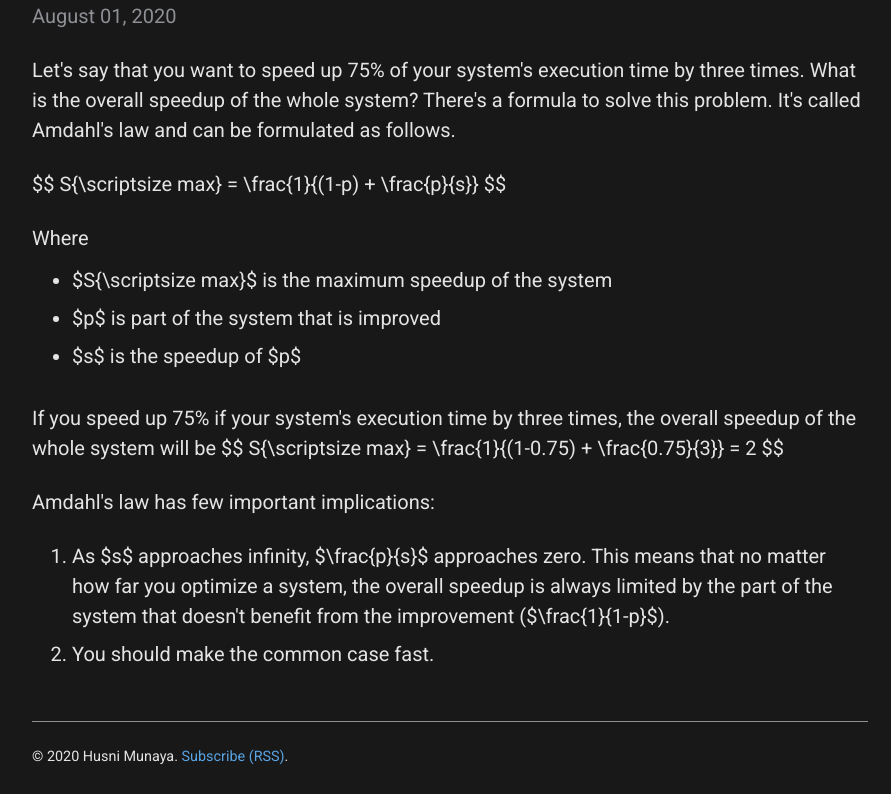
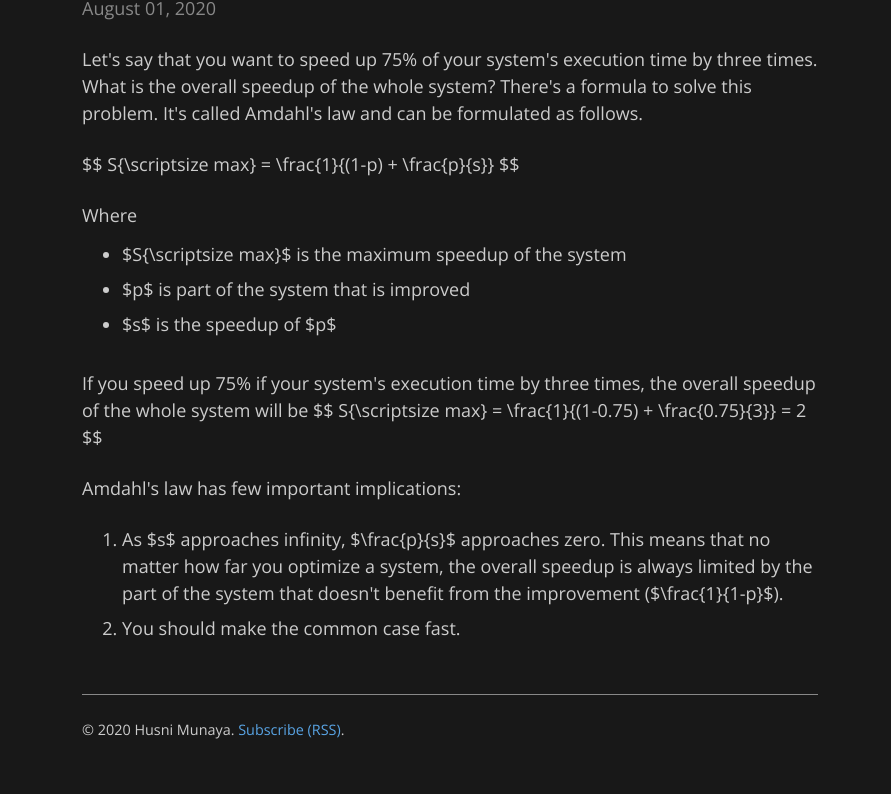
Before and after one commit to husnimun/husni.dev, a Gatsby site: page /amdahl-law/ in a window 1280 px wide. Shown: the part 159-953 px from the top of the page, without its empty margins (190-1081 px from the left). After the commit the page ends 926 px from the top, so only its background shows below. Built offline with nearby package versions, Linux system fonts and the light colour scheme; Gatsby itself is replaced by a stand-in of ours.

Commit message:
Change font to open sans and fira code

```diff
--- a/gatsby-config.js
+++ b/gatsby-config.js
@@ -84,8 +84,12 @@ module.exports = {
       options: {
         fonts: [
           {
-            family: `Roboto`,
+            family: `Open Sans`,
             variants: [`400`, `700`]
+          },
+          {
+            family: `Fira Code`,
+            variants: [`400`]
           },
         ],
       },
--- a/src/components/layout.module.scss
+++ b/src/components/layout.module.scss
@@ -2,7 +2,7 @@
 
 .Container {
     position: relative;
-    max-width: 900px;
+    max-width: 800px;
     min-height: 100vh;
     padding-top: 32px;
     padding-right: 24px;
@@ -22,7 +22,7 @@
 }
 
 .Header a {
-    color: $soft-white;
+    color: $white;
     text-decoration: none;
     border-bottom: none;
 }
--- a/src/pages/index.module.scss
+++ b/src/pages/index.module.scss
@@ -18,7 +18,7 @@
 }
 
 .BlogPostDate {
-    color: $light-grey;
+    color: $grey-1;
     font-weight: 400;
 }
 
--- a/src/styles/color.scss
+++ b/src/styles/color.scss
@@ -1,9 +1,7 @@
-$soft-black: #333;
-$soft-white: #e4e4e4;
-$soft-grey: #888;
-$light-grey: #8E9095;
-$hyperlink: #59a4e4;
-
-
+$black: #333;
+$white: #e4e4e4;
+$grey: #777;
+$grey-1: #888;
+$grey-2: #ccc;
 $dark-blue: #181818;
 $blue: #59a4e4;
--- a/src/styles/global.scss
+++ b/src/styles/global.scss
@@ -14,10 +14,10 @@ html {
 
 html {
     background-color: $dark-blue;
-    font-family: 'Roboto', sans-serif;
+    font-family: 'Open Sans', sans-serif;
     font-size: 16px;
     line-height: 1.5;
-    color: $soft-white;
+    color: $grey-2;
 }
 
 
@@ -25,7 +25,7 @@ body {
     font-size: 1rem;
 
     @media screen and (min-width: 720px) {
-        font-size: 1.25rem;
+        font-size: 1.125rem;
     }
 }
 
@@ -57,9 +57,11 @@ h5,
 h6 {
     margin-top: 0;
     font-weight: 700;
+    color: $white;
+
     & a,
     & a:visited {
-        color: $soft-white;
+        color: $white;
         text-decoration: none;
     }
 }
@@ -94,12 +96,17 @@ p + ul {
 
 
 // Code
+pre,
+code {
+    font-family: 'Fira Code', monospace;
+}
+
 p ~ .gatsby-highlight {
     margin-top: -12px;
 }
 
 pre[class*="language-"] {
-    font-size: 1rem;
+    font-size: 0.875rem;
     margin-top: 0;
     margin-bottom: 24px;
 }
--- a/src/styles/prism-theme.scss
+++ b/src/styles/prism-theme.scss
@@ -10,7 +10,7 @@
      color: #f8f8f2;
      background: none;
      text-shadow: 0 1px rgba(0, 0, 0, 0.3);
-     font-family: Consolas, Monaco, 'Andale Mono', 'Ubuntu Mono', monospace;
+     font-family: 'Fira Code', monospace;
      text-align: left;
      white-space: pre;
      word-spacing: normal;
--- a/src/templates/blog-post.module.scss
+++ b/src/templates/blog-post.module.scss
@@ -13,14 +13,14 @@
 }
 
 .HeaderDate {
-    color: $light-grey;
+    color: $grey-1;
     margin-top: 0;
     margin-bottom: 0;
 }
 
 .Separator {
     border: none;
-    border-bottom: 1px solid $light-grey;
+    border-bottom: 1px solid $grey-1;
     margin-top: 52px;
     margin-bottom: 24px;
 }
```
